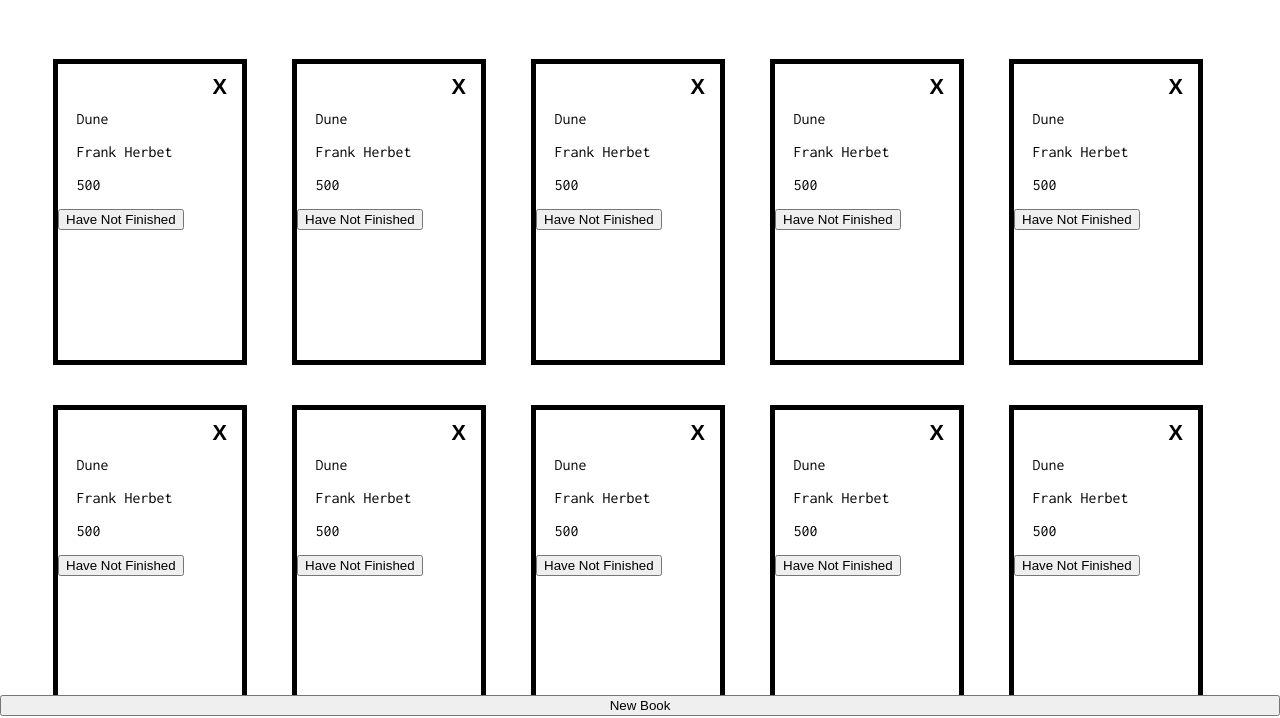
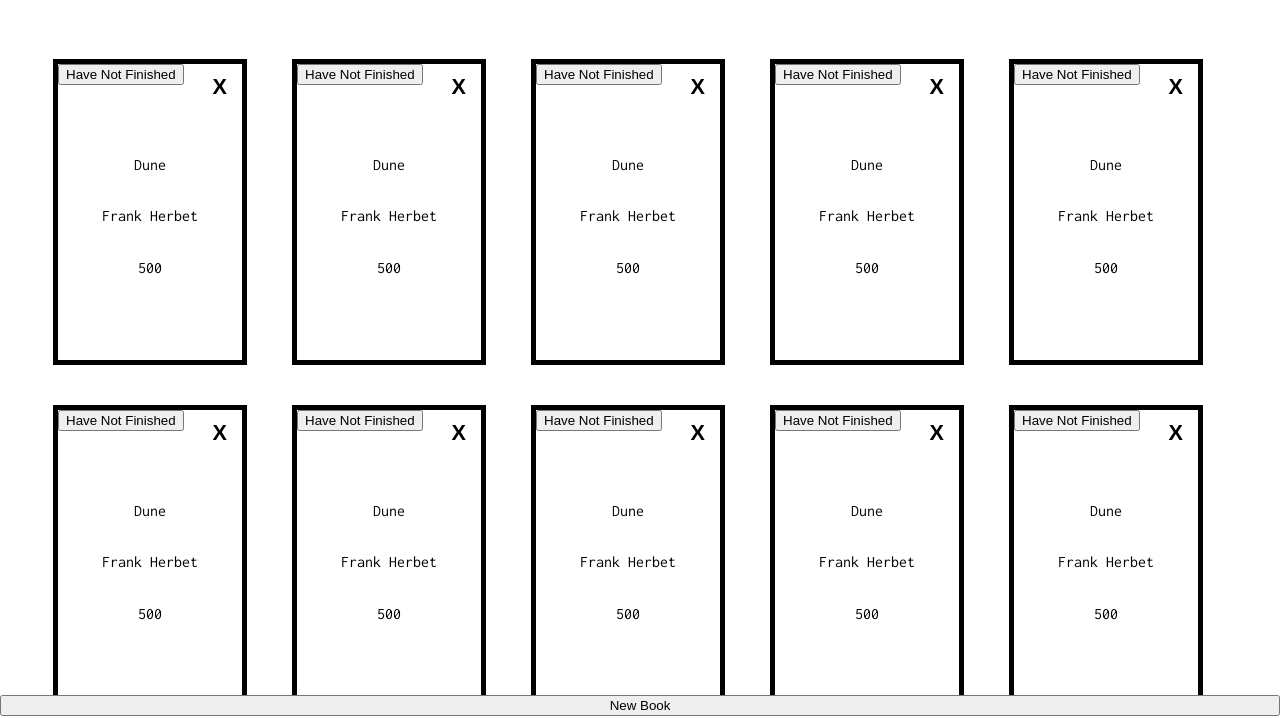
Before and after one commit to mrhaffner/library, a plain HTML site: page index.html in a window 1280 px wide. Shown: the part 84-802 px from the top of the page. Drawn offline with Linux system fonts and the light colour scheme.

Commit message:
more stlye

```diff
--- a/script.js
+++ b/script.js
@@ -68,13 +68,13 @@ function displayBooks() {
         htmlElements +=
             `<div class="card" id="${myLibrary.indexOf(book)}">
                 <div class="card_card">
+                    <input type='button' class='read' value='${book.read}'></input>
                     <button class='delete'>X</button>
                     <div class='card_text'>
                         <p>${book.title}</p>
                         <p>${book.author}</p>
-                        <p>${book.pages}</p>
+                        <p id="page_count">${book.pages}</p>
                     </div>
-                    <div><input type='button' class='read' value='${book.read}'></input></div>
                 </div>
             </div>`
         bookContainer.innerHTML = htmlElements;
--- a/style.css
+++ b/style.css
@@ -61,8 +61,21 @@ header {
 }
 
 .card_text {
-    margin: 25% 0 0 10%;
+    text-align: center;
+    margin-top: 50%;
+}
 
+p {
+    padding-bottom: 10%;
+}
+
+#page_count {
+
+}
+
+
+.read {
+    position: absolute;
 }
 
 .delete {
```
Also changed, not shown: 1 other file.
